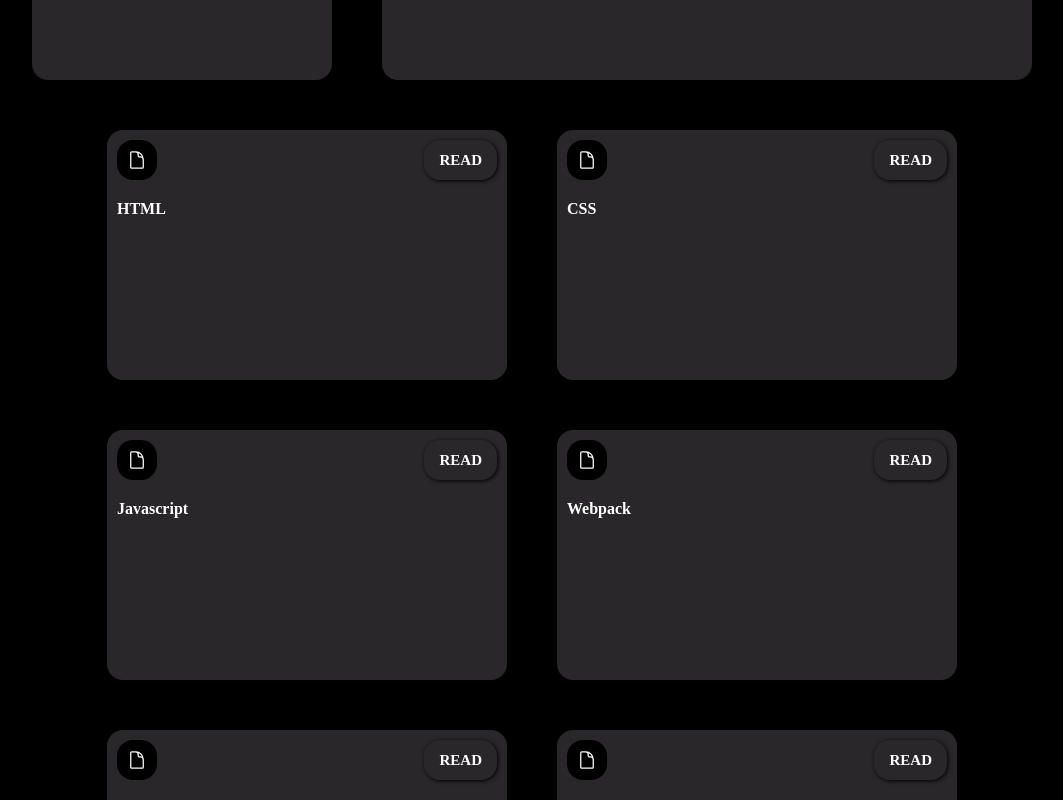
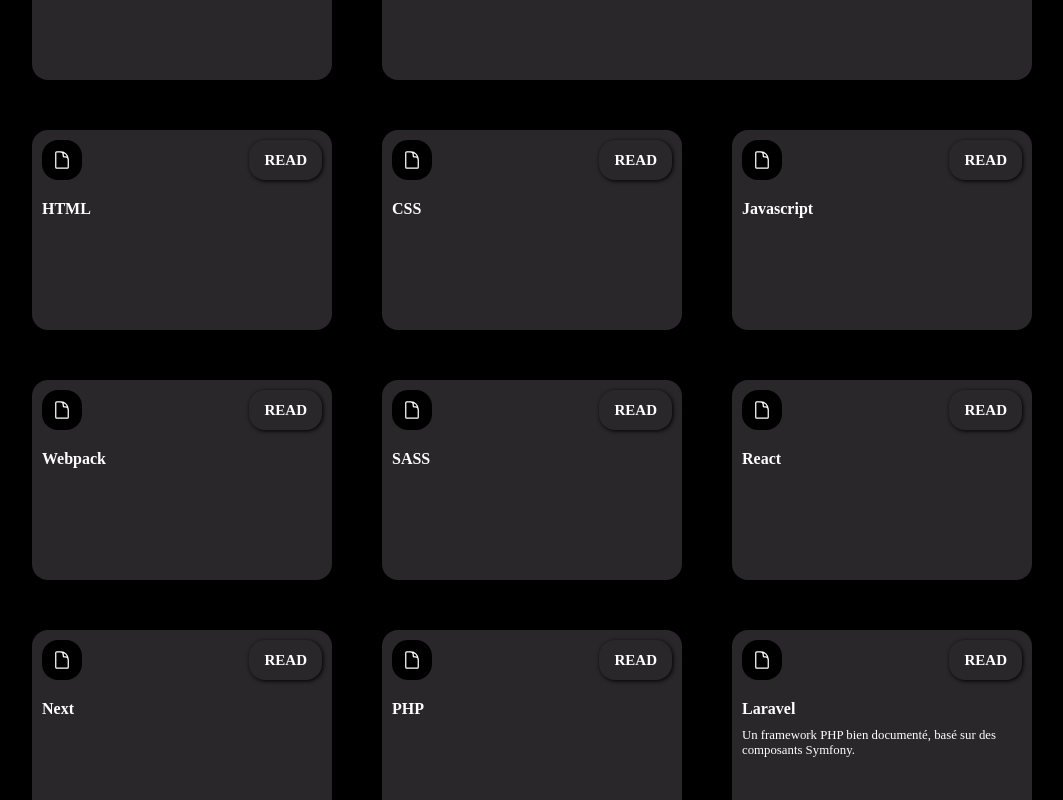
Before and after one commit to itd3vbox/itd3vbox.github.io, a Next.js app: page /docs in a window 1280 px wide. Shown: the part 320-1120 px from the top of the page, without its empty margins (108-1171 px from the left). Built offline with nearby package versions, Linux system fonts and the light colour scheme.

Commit message:
updated data structure and doc design

```diff
--- a/src/app/docs/Docs.tsx
+++ b/src/app/docs/Docs.tsx
@@ -36,6 +36,26 @@
 
     renderDocs()
     {
+        const description = (data: any) => {
+            let description: string = ''
+            const langs: string[] = ['fr', 'en']
+            if (data instanceof Object)
+            {
+                for (const lang of langs)
+                {
+                    if (data[lang])
+                    {
+                        description = data[lang]
+                        console.log(description)
+                        break
+                    }
+                }
+            }
+            else if (typeof data === 'string')
+                description = data
+            return description
+        }
+
         const elements: any = []
         const docs = this.data.getData()
         console.log(docs, docs.length)
@@ -43,7 +63,7 @@
         {
             const doc = docs[index]
             elements.push(
-                <div className="doc">
+                <div className="doc" key={ index + 1 }>
                     <div className="block-top">
                         <div className="icon">
                             <DocumentIcon />
@@ -52,7 +72,7 @@
                     </div>
                     <div className="block-core">
                         <h6>{ doc.title }</h6>
-                        <p>{ doc.description }</p>
+                        <p>{ description(doc.description) }</p>
                     </div>
                 </div>
             )
--- a/src/app/docs/data/web.data.tsx
+++ b/src/app/docs/data/web.data.tsx
@@ -41,7 +41,9 @@
     },
     {
         title: 'Laravel',
-        description: '',
+        description: {
+            'fr': 'Un framework PHP bien documenté, basé sur des composants Symfony.',
+        },
         readme: '#',
     },
 ]
--- a/src/app/docs/sass/_doc.sass
+++ b/src/app/docs/sass/_doc.sass
@@ -1,6 +1,6 @@
 .doc
-    width: 400px
-    height: 250px
+    width: 300px
+    height: 200px
     border-radius: 1rem
     background-color: var(--color-40)
 
--- a/src/app/docs/sass/main.sass
+++ b/src/app/docs/sass/main.sass
@@ -28,7 +28,7 @@
     .d-list
         width: 100%
         display: grid
-        grid-template-columns: repeat(auto-fill, 400px)
+        grid-template-columns: repeat(auto-fill, 300px)
         justify-content: center
         gap: 50px
 
```
